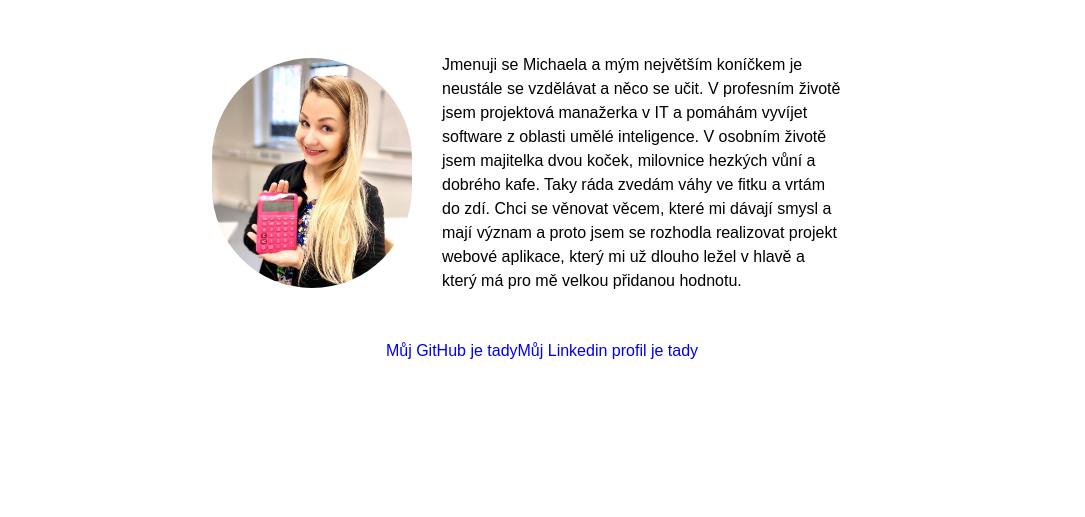
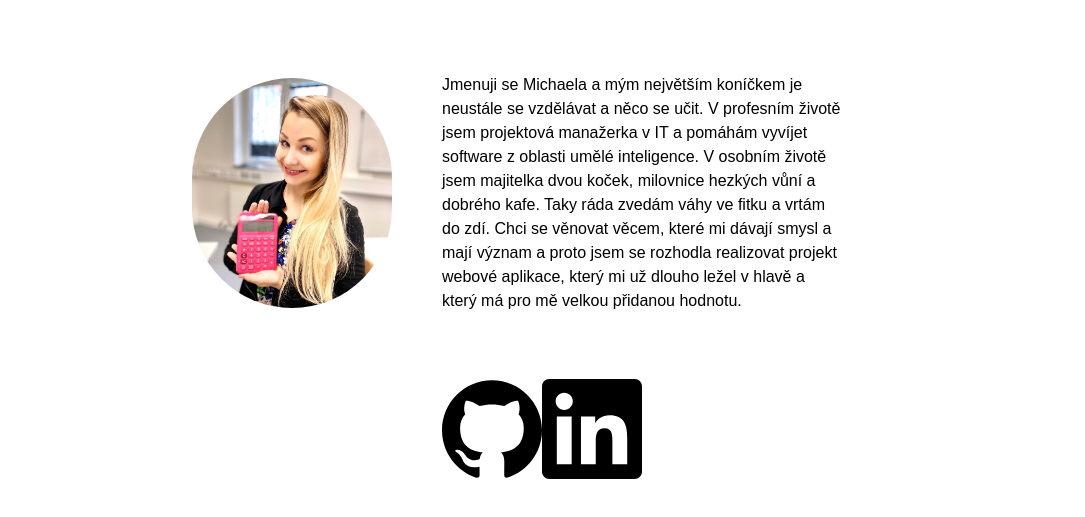
Before and after one commit to MichaelaRasovska/o-projektu, a plain HTML site: page michaela.html in a window 1280 px wide. Shown: the part 191-708 px from the top of the page, without its empty margins (98-1183 px from the left). Drawn offline with Linux system fonts and the light colour scheme.

Commit message:
Ikony social linkedin a github jemné nastylování

```diff
--- a/michaela.html
+++ b/michaela.html
@@ -36,12 +36,22 @@
       </div>
       <div class="odkazy">
         <p>
-          <a href="https://github.com/MichaelaRasovska">Můj GitHub je tady</a>
+          <a
+            href="https://github.com/MichaelaRasovska"
+            alt="ikona Github"
+            class="github"
+          >
+            <p class="social" Můj GitHub je tady></p
+          ></a>
         </p>
         <p>
-          <a href="https://www.linkedin.com/in/rasovskam/"
-            >Můj Linkedin profil je tady</a
+          <a
+            href="https://www.linkedin.com/in/rasovskam/"
+            alt="ikona Linkedin"
+            class="linkedin"
           >
+            <p class="social" Můj Linkedin profil je tady></p
+          ></a>
         </p>
       </div>
     </div>
--- a/style.css
+++ b/style.css
@@ -31,7 +31,7 @@ a {
 }
 
 .michaela p {
-  margin: 30px;
+  margin: 50px;
   width: 400px;
 }
 
@@ -59,8 +59,20 @@ h2 {
 }
 
 .kristyna p {
-  margin: 30px;
+  margin: 50px;
   width: 400px;
+}
+.linkedin {
+  display: block;
+  width: 100px;
+  height: 100px;
+  background: url(img/linkedin.svg);
+}
+.github {
+  display: block;
+  width: 100px;
+  height: 100px;
+  background: url(img/github.svg);
 }
 .layout {
   display: -webkit-box;
```
Also changed, not shown: kristyna.html (+10 -5 lines), 2 other files.
